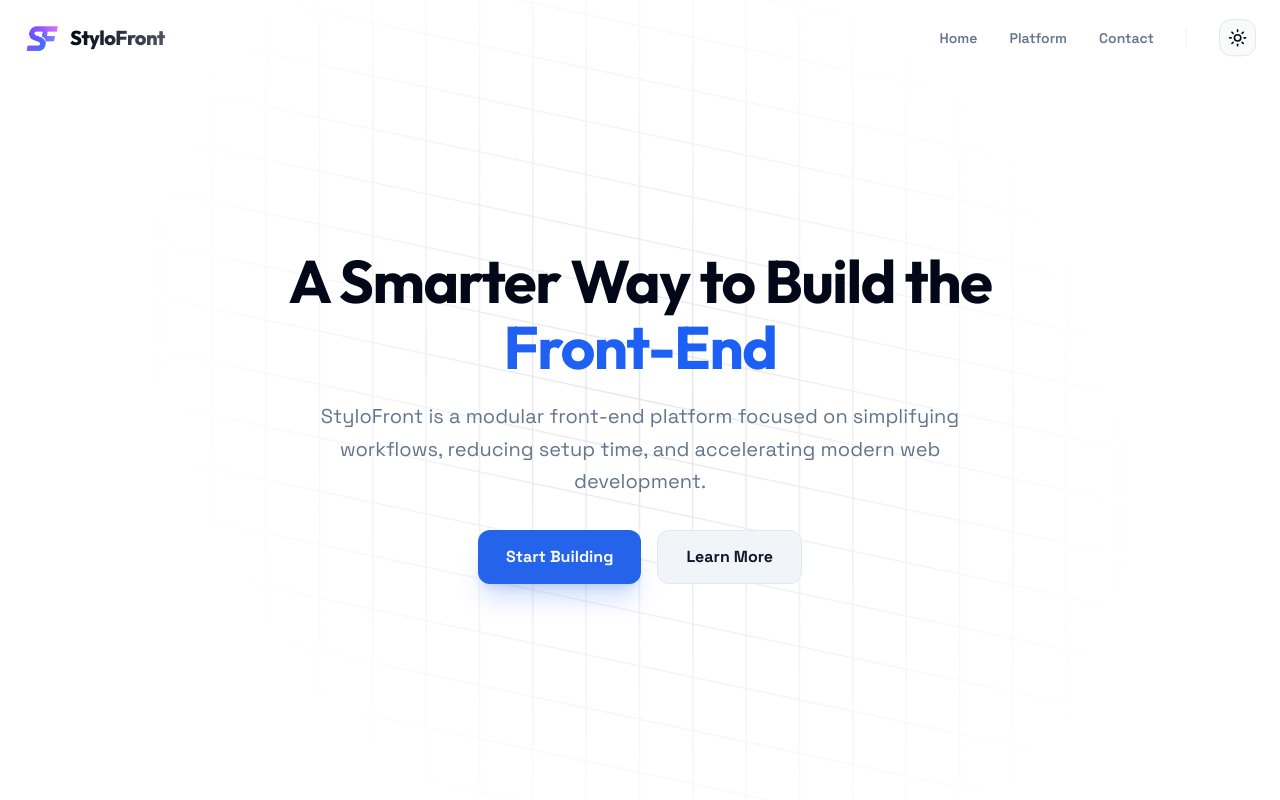
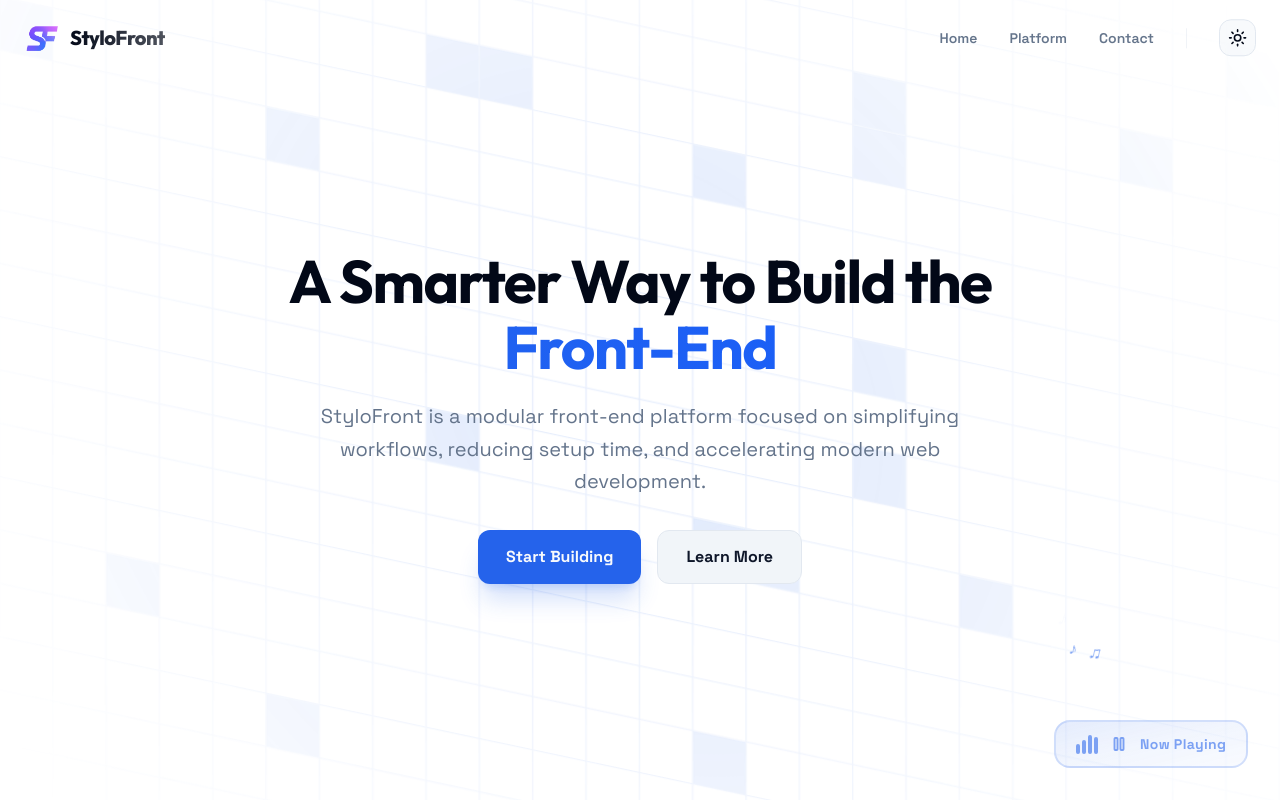
Before and after one commit to stylofront/main-frontend, a Next.js app: page / in a window 1280 px wide. Shown: the top 800 px of the page. Built offline with nearby package versions, Linux system fonts and the light colour scheme.

Commit message:
worked on music thing and small improvement in hero page

```diff
--- a/components/ui/interactive-grid-pattern.tsx
+++ b/components/ui/interactive-grid-pattern.tsx
@@ -1,6 +1,6 @@
 "use client";
 
-import { useId, useState } from "react";
+import { useId, useState, useEffect, useMemo } from "react";
 import { cn } from "@/lib/utils";
 
 interface InteractiveGridPatternProps extends React.SVGProps<SVGSVGElement> {
@@ -22,6 +22,44 @@ export function InteractiveGridPattern({
   const id = useId();
   const [horizontal, vertical] = squares;
   const [hoveredSquare, setHoveredSquare] = useState<number | null>(null);
+  const [pulsingSquares, setPulsingSquares] = useState<Set<number>>(new Set());
+
+  // Memoize total squares calculation
+  const totalSquares = useMemo(() => horizontal * vertical, [horizontal, vertical]);
+
+  // Detect if mobile for reduced animations
+  const isMobile = useMemo(() => {
+    if (typeof window === 'undefined') return false;
+    return window.innerWidth < 640;
+  }, []);
+
+  // Create random pulsing effect for ambient animation (optimized)
+  useEffect(() => {
+    // Disable pulsing on mobile for better performance
+    if (isMobile) {
+      setPulsingSquares(new Set());
+      return;
+    }
+
+    const activateRandomSquares = () => {
+      const newPulsing = new Set<number>();
+      // Reduced from 8% to 5% for better performance
+      const count = Math.floor(totalSquares * 0.05);
+
+      for (let i = 0; i < count; i++) {
+        const randomIndex = Math.floor(Math.random() * totalSquares);
+        newPulsing.add(randomIndex);
+      }
+
+      setPulsingSquares(newPulsing);
+    };
+
+    activateRandomSquares();
+    // Increased interval from 3s to 4s for less frequent updates
+    const interval = setInterval(activateRandomSquares, 4000);
+
+    return () => clearInterval(interval);
+  }, [totalSquares, isMobile]);
 
   return (
     <svg
@@ -29,7 +67,7 @@ export function InteractiveGridPattern({
       height={height * vertical}
       viewBox={`0 0 ${width * horizontal} ${height * vertical}`}
       className={cn(
-        "absolute inset-0 h-full w-full stroke-gray-400/30",
+        "absolute inset-0 h-full w-full",
         className,
       )}
       {...props}
@@ -46,15 +84,35 @@ export function InteractiveGridPattern({
           <path
             d={`M.5 ${height}V.5H${width}`}
             fill="none"
+            stroke="hsl(var(--primary) / 0.12)"
+            strokeWidth="1"
             strokeDasharray="0"
           />
         </pattern>
+
+        {/* Gradient for fade effect */}
+        <radialGradient id={`${id}-fade`}>
+          <stop offset="0%" stopColor="hsl(var(--primary))" stopOpacity="0.15" />
+          <stop offset="50%" stopColor="hsl(var(--primary))" stopOpacity="0.08" />
+          <stop offset="100%" stopColor="hsl(var(--primary))" stopOpacity="0" />
+        </radialGradient>
       </defs>
+
+      {/* Base grid pattern */}
       <rect width="100%" height="100%" strokeWidth={0} fill={`url(#${id})`} />
+
+      {/* Animated squares overlay - only render visible squares */}
       <svg x="-1" y="-1" className="overflow-visible">
         {Array.from({ length: horizontal * vertical }).map((_, index) => {
+          const isPulsing = pulsingSquares.has(index);
+          const isHovered = hoveredSquare === index;
+
+          // Only render if pulsing or hovered for better performance
+          if (!isPulsing && !isHovered) return null;
+
           const x = (index % horizontal) * width;
           const y = Math.floor(index / horizontal) * height;
+
           return (
             <rect
               key={index}
@@ -62,15 +120,38 @@ export function InteractiveGridPattern({
               y={y + 1}
               width={width - 1}
               height={height - 1}
-              fill="currentColor"
+              fill="hsl(var(--primary))"
               strokeWidth="0"
               className={cn(
-                "transition-all duration-300 ease-in-out",
-                hoveredSquare === index
-                  ? "fill-primary/30 opacity-100"
-                  : "opacity-0",
+                "transition-opacity duration-500 ease-in-out",
+                isHovered && "opacity-100",
+                isPulsing && !isHovered && "opacity-[0.15] animate-pulse",
                 squaresClassName,
               )}
+              style={{
+                animationDuration: isPulsing ? `${2.5 + Math.random() * 1.5}s` : undefined,
+                willChange: isPulsing || isHovered ? 'opacity' : 'auto',
+              }}
+            />
+          );
+        })}
+      </svg>
+
+      {/* Invisible hover detection layer */}
+      <svg x="-1" y="-1" className="overflow-visible pointer-events-auto">
+        {Array.from({ length: horizontal * vertical }).map((_, index) => {
+          const x = (index % horizontal) * width;
+          const y = Math.floor(index / horizontal) * height;
+
+          return (
+            <rect
+              key={`hover-${index}`}
+              x={x + 1}
+              y={y + 1}
+              width={width - 1}
+              height={height - 1}
+              fill="transparent"
+              strokeWidth="0"
               onMouseEnter={() => setHoveredSquare(index)}
               onMouseLeave={() => setHoveredSquare(null)}
             />
--- a/modules/Home/sections/hero.tsx
+++ b/modules/Home/sections/hero.tsx
@@ -1,6 +1,6 @@
 'use client';
 
-import { useRef } from "react";
+import { useRef, useState, useEffect } from "react";
 import { InteractiveGridPattern } from "@/components/ui/interactive-grid-pattern";
 import { cn } from "@/lib/utils";
 import gsap from "gsap";
@@ -9,6 +9,18 @@ import { useGSAP } from "@gsap/react";
 export default function HeroSection() {
   const containerRef = useRef<HTMLElement>(null);
   const textRef = useRef<HTMLDivElement>(null);
+  const audioRef = useRef<HTMLAudioElement>(null);
+  const [isPlaying, setIsPlaying] = useState(true);
+
+  // Ensure audio plays on page load
+  useEffect(() => {
+    if (audioRef.current) {
+      audioRef.current.play().catch((error) => {
+        console.log("Autoplay was prevented:", error);
+        setIsPlaying(false);
+      });
+    }
+  }, []);
 
   useGSAP(() => {
     const tl = gsap.timeline({ defaults: { ease: "power3.out" } });
@@ -31,14 +43,160 @@ export default function HeroSection() {
       }, "-=0.6");
   }, { scope: containerRef });
 
+  const toggleAudio = () => {
+    if (audioRef.current) {
+      if (isPlaying) {
+        audioRef.current.pause();
+      } else {
+        audioRef.current.play();
+      }
+      setIsPlaying(!isPlaying);
+    }
+  };
+
   return (
+    <>
+      <style jsx>{`
+        @keyframes musicPulse {
+          0%, 100% { transform: scale(1); opacity: 0.6; }
+          50% { transform: scale(1.05); opacity: 1; }
+        }
+
+        @keyframes visualizerBar {
+          0%, 100% { height: 10px; }
+          50% { height: 20px; }
+        }
+
+        .visualizer-bar:not(.animating) {
+          height: 10px !important;
+        }
+
+        @keyframes floatNote {
+          0% {
+            transform: translateY(0) translateX(0) rotate(0deg);
+            opacity: 0;
+          }
+          10% {
+            opacity: 1;
+          }
+          90% {
+            opacity: 1;
+          }
+          100% {
+            transform: translateY(-100px) translateX(20px) rotate(15deg);
+            opacity: 0;
+          }
+        }
+
+        @keyframes glowPulse {
+          0%, 100% { box-shadow: 0 0 20px rgba(var(--primary-rgb), 0.3); }
+          50% { box-shadow: 0 0 40px rgba(var(--primary-rgb), 0.6), 0 0 60px rgba(var(--primary-rgb), 0.3); }
+        }
+
+        .music-container {
+          animation: ${isPlaying ? 'musicPulse 2s ease-in-out infinite' : 'none'};
+        }
+
+        .visualizer-bar.animating {
+          animation: visualizerBar 0.6s ease-in-out infinite;
+        }
+
+        .floating-note {
+          animation: floatNote 3s ease-in-out infinite;
+        }
+
+        .glow-effect {
+          animation: ${isPlaying ? 'glowPulse 2s ease-in-out infinite' : 'none'};
+        }
+      `}</style>
+
       <section ref={containerRef} id="hero" className="relative min-h-screen flex flex-col items-center justify-center overflow-hidden bg-background pt-24 pb-16 px-6">
+        {/* Mobile: 12x12, Tablet: 18x18, Desktop: 24x24 */}
+        <div className="block sm:hidden">
           <InteractiveGridPattern
+            squares={[12, 12]}
             className={cn(
-          "[mask-image:radial-gradient(500px_circle_at_center,white,transparent)]",
+              "[mask-image:radial-gradient(400px_circle_at_center,white,transparent)]",
               "inset-x-0 inset-y-[-50%] h-[200%] skew-y-12",
             )}
           />
+        </div>
+        <div className="hidden sm:block lg:hidden">
+          <InteractiveGridPattern
+            squares={[18, 18]}
+            className={cn(
+              "[mask-image:radial-gradient(600px_circle_at_center,white,transparent)]",
+              "inset-x-0 inset-y-[-50%] h-[200%] skew-y-12",
+            )}
+          />
+        </div>
+        <div className="hidden lg:block">
+          <InteractiveGridPattern
+            squares={[24, 24]}
+            className={cn(
+              "[mask-image:radial-gradient(800px_circle_at_center,white,transparent)]",
+              "inset-x-0 inset-y-[-50%] h-[200%] skew-y-12",
+            )}
+          />
+        </div>
+
+        {/* Audio Element */}
+        <audio ref={audioRef} autoPlay loop>
+          <source src="/Ship It With StyloFront.mp3" type="audio/mpeg" />
+          Your browser does not support the audio element.
+        </audio>
+
+        {/* Enhanced Music Control Button with Visualizer */}
+        <div className="absolute bottom-4 right-4 sm:bottom-6 sm:right-6 lg:bottom-8 lg:right-8 z-20 music-container">
+          {/* Floating Music Notes - Hidden on mobile, visible on tablet+ */}
+          {isPlaying && (
+            <div className="absolute -top-4 -left-4 pointer-events-none block">
+              <div className="floating-note text-primary text-xl" style={{ animationDelay: '0s' }}>♪</div>
+              <div className="floating-note text-primary text-lg absolute left-8" style={{ animationDelay: '0.5s' }}>♫</div>
+              <div className="floating-note text-primary text-base absolute left-4 top-2" style={{ animationDelay: '1s' }}>♪</div>
+            </div>
+          )}
+
+          {/* Main Button with Glow */}
+          <button
+            onClick={toggleAudio}
+            className={cn(
+              "relative px-3 py-2 sm:px-4 sm:py-2.5 lg:px-5 lg:py-3 bg-gradient-to-br from-primary/20 via-primary/10 to-primary/5 backdrop-blur-md border-2 border-primary/30 rounded-xl sm:rounded-2xl font-semibold text-xs sm:text-sm transition-all duration-300 flex items-center gap-2 sm:gap-3 group hover:scale-105 active:scale-95 shadow-2xl",
+              isPlaying && "glow-effect"
+            )}
+            aria-label={isPlaying ? "Pause music" : "Play music"}
+          >
+            {/* Audio Visualizer Bars */}
+            <div className="flex items-end gap-0.5 h-5">
+              <div className={cn("visualizer-bar w-0.5 sm:w-1 bg-primary rounded-full", isPlaying && "animating")} style={{ animationDelay: '0s' }}></div>
+              <div className={cn("visualizer-bar w-0.5 sm:w-1 bg-primary rounded-full", isPlaying && "animating")} style={{ animationDelay: '0.1s' }}></div>
+              <div className={cn("visualizer-bar w-0.5 sm:w-1 bg-primary rounded-full", isPlaying && "animating")} style={{ animationDelay: '0.2s' }}></div>
+              <div className={cn("visualizer-bar w-0.5 sm:w-1 bg-primary rounded-full", isPlaying && "animating")} style={{ animationDelay: '0.15s' }}></div>
+            </div>
+
+            {/* Play/Pause Icon */}
+            <div className="relative">
+              {isPlaying ? (
+                <svg xmlns="http://www.w3.org/2000/svg" width="16" height="16" viewBox="0 0 24 24" fill="none" stroke="currentColor" strokeWidth="2.5" strokeLinecap="round" strokeLinejoin="round" className="sm:w-[18px] sm:h-[18px] text-primary transition-transform group-hover:scale-110">
+                  <rect x="6" y="4" width="4" height="16" rx="1"></rect>
+                  <rect x="14" y="4" width="4" height="16" rx="1"></rect>
+                </svg>
+              ) : (
+                <svg xmlns="http://www.w3.org/2000/svg" width="16" height="16" viewBox="0 0 24 24" fill="currentColor" stroke="currentColor" strokeWidth="2" strokeLinecap="round" strokeLinejoin="round" className="sm:w-[18px] sm:h-[18px] text-primary transition-transform group-hover:scale-110">
+                  <polygon points="5 3 19 12 5 21 5 3"></polygon>
+                </svg>
+              )}
+            </div>
+
+            {/* Text Label - Hidden on mobile, visible on tablet+ */}
+            <span className="hidden sm:inline text-primary font-bold tracking-wide">
+              {isPlaying ? 'Now Playing' : 'Paused'}
+            </span>
+
+            {/* Decorative Gradient Overlay */}
+            <div className="absolute inset-0 bg-gradient-to-r from-primary/0 via-primary/5 to-primary/0 rounded-xl sm:rounded-2xl opacity-0 group-hover:opacity-100 transition-opacity duration-300 pointer-events-none"></div>
+          </button>
+        </div>
 
         <div className="relative z-10 container max-w-4xl mx-auto text-center">
           <div ref={textRef}>
@@ -64,5 +222,6 @@ export default function HeroSection() {
           </div>
         </div>
       </section>
+    </>
   );
 }
```
Also changed, not shown: 1 other file (tests, documents, lock files or other folders). Lines whose indentation alone changed are shown as unchanged.
